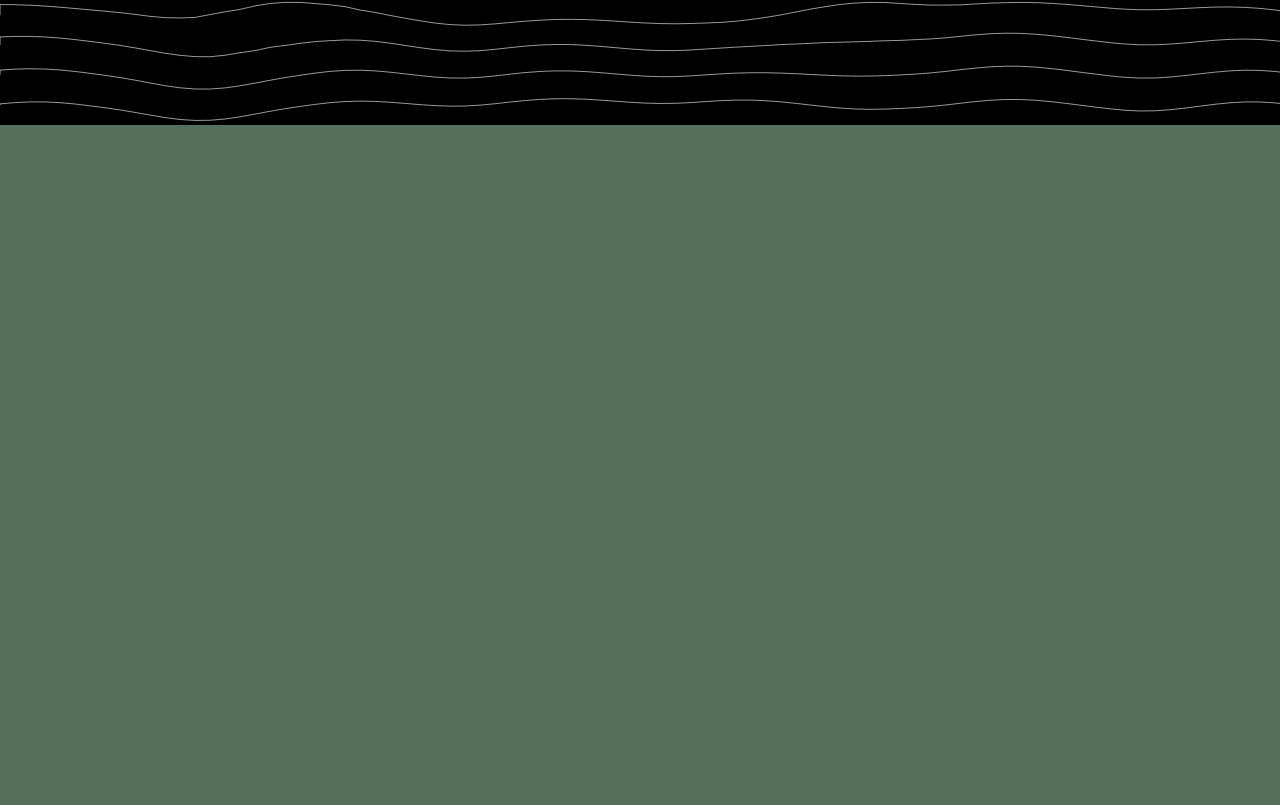
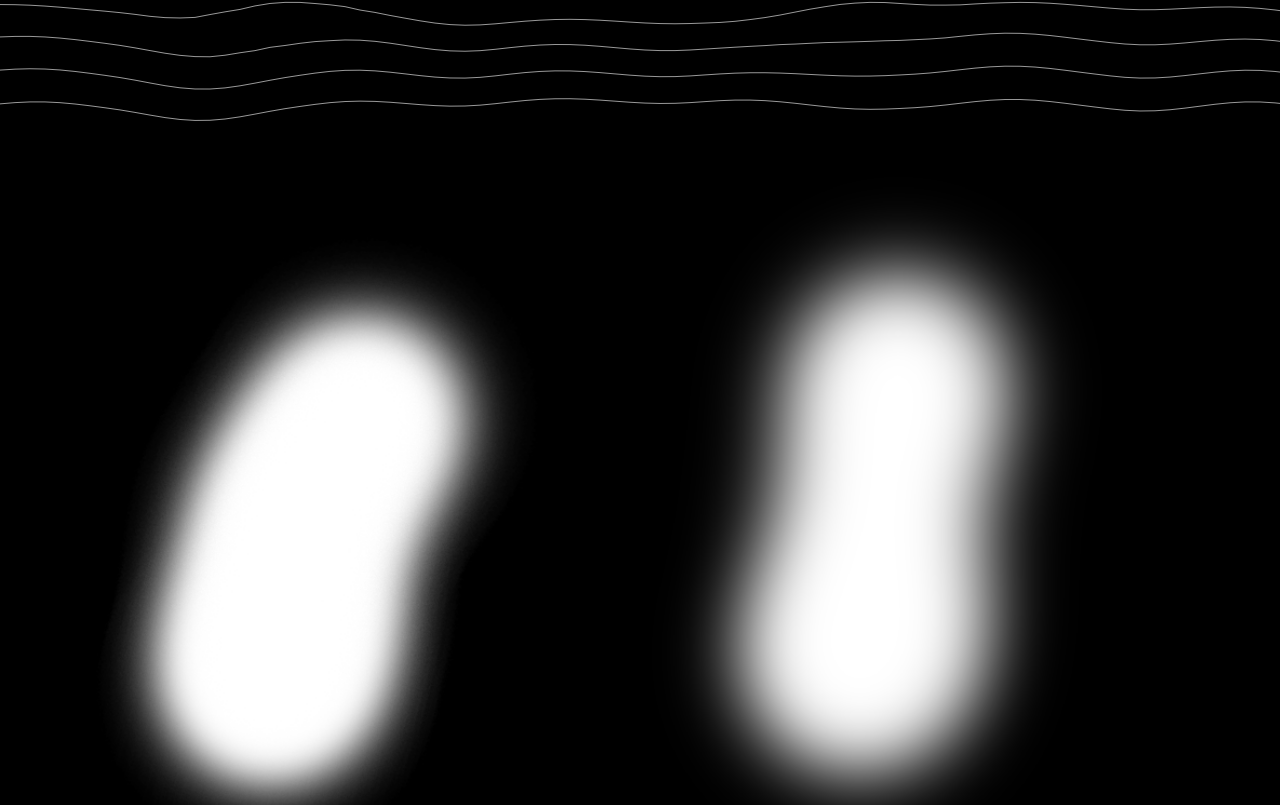
Before and after one commit to dowellkin/special-octo-meme, a plain HTML site: page canvasDrawer/index.html in a window 1280 px wide. Shown: the part 675-1480 px from the top of the page. Drawn offline with Linux system fonts and the light colour scheme; animation ran at ten frames a second.

Commit message:
some optimization

```diff
--- a/canvasDrawer/index.html
+++ b/canvasDrawer/index.html
@@ -14,13 +14,13 @@
             <canvas></canvas>
         </div>
     </section>
-    <section class="section"></section>
 
     <section class="section section__black-bg">
         <div class="section__bg">
-            <canvas></canvas>
+            <canvas class="temp-canvas"></canvas>
         </div>
     </section>
+    <section class="section"></section>
 
     <script src='./perlin.js'></script>
     <script src="./main.js"></script>
--- a/canvasDrawer/main.js
+++ b/canvasDrawer/main.js
@@ -1,4 +1,4 @@
-const canvases = document.querySelectorAll(".section__bg canvas");
+const canvases = document.querySelectorAll(".section__bg canvas:not(.temp-canvas)");
 const gap = 30;
 const quality = 15;
 const animationSpeed = 2;
@@ -11,13 +11,14 @@ img.crossOrigin = `Anonymous`;
 img.src = "./assets/test.png";
 
 img.onload = function() {
-    const tempCanvas = document.createElement("canvas");
+    // const tempCanvas = document.createElement("canvas");
+    const tempCanvas = document.querySelector(".temp-canvas");
     // tempCanvas.width = img.width;
     // tempCanvas.height = img.height;
     tempCanvas.width = canvases[0].width;
     tempCanvas.height = canvases[0].height;
 
-    const tempCtx = tempCanvas.getContext('2d');
+    const tempCtx = tempCanvas.getContext("2d", { willReadFrequently: true });
     const left = (tempCanvas.width - img.width) / 2;
     const top = (tempCanvas.height - img.height) / 2;
     // tempCtx.drawImage(img, left, top);
@@ -29,9 +30,9 @@ img.onload = function() {
     let part = 0;
     let dt = 0.01;
     function makeImageDarker(alpha = 1) {
+        tempCtx.save();
         tempCtx.fillStyle = "rgba(0, 0, 0, 1)";
         tempCtx.fillRect(0, 0, canvases[0].width, canvases[0].height);
-        tempCtx.save();
         tempCtx.globalAlpha = alpha;
         // tempCtx.drawImage(img, left, top);
         drawImageScaled(img, tempCtx);
@@ -74,7 +75,7 @@ for (let canvasEl of canvases) {
     const ctx = canvasEl.getContext("2d");
     contexts.push(ctx);
 
-    draw(ctx);
+    draw(ctx, null, 1);
 }
 
 function draw(ctx, imageData, perlinOffset) {
@@ -88,7 +89,9 @@ function draw(ctx, imageData, perlinOffset) {
 
     for (let y = gap; y < ctx.canvas.height; y += local_gap) {
         ctx.beginPath();
-        ctx.moveTo(0, y);
+        const prln = perlin.get(perlinOffset / 200, (y + perlinOffset / 2) / 200);
+        let prln_val = map_range(prln, 0, 1, 0, 30);
+        ctx.moveTo(0, y - prln_val);
             for (let x = 0; x < ctx.canvas.width + quality; x += quality) {
                 let local_y = y;
                 if(imageData) {
@@ -96,11 +99,11 @@ function draw(ctx, imageData, perlinOffset) {
                     const val = imageData[pixelStart];
                     local_y -= map_range(val, 0, 255, 0, 80);
                     // console.log(perlinOffset);
+                }
                 if(perlinOffset) {
                     const prln = perlin.get((x + perlinOffset) / 200, (y + perlinOffset / 2) / 200);
                     let prln_val = map_range(prln, 0, 1, 0, 30);
                     local_y -= prln_val;
-                    }
                 }
                 ctx.lineTo(x, local_y);
             }
```
Lines whose indentation alone changed are shown as unchanged.
